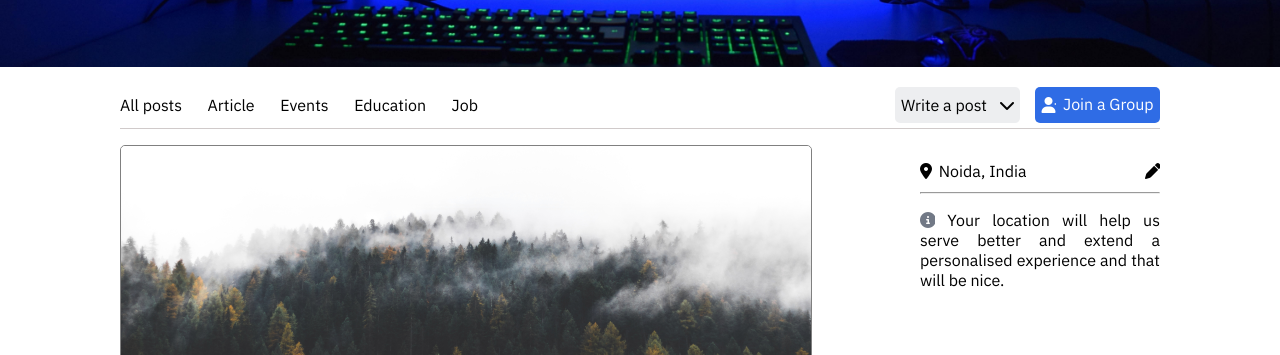
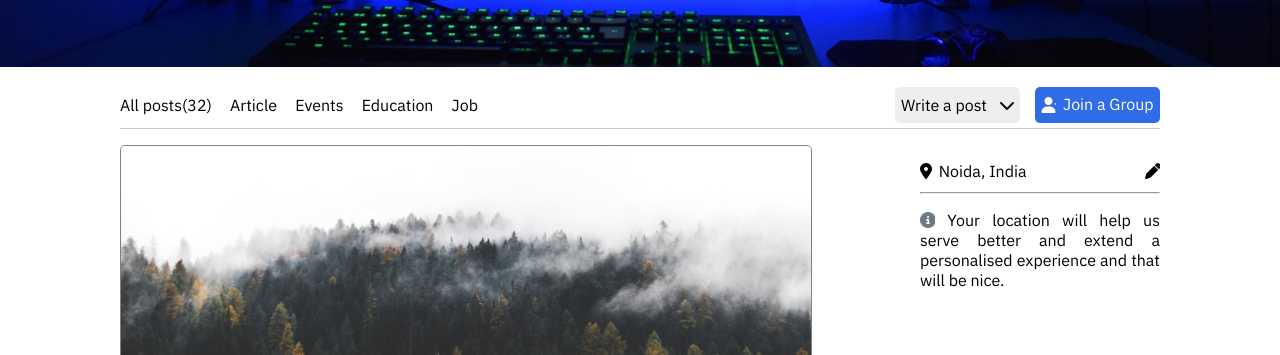
Before and after one commit to againdeepak/atg-world, a plain HTML site: page index.html in a window 1280 px wide. Shown: the part 445-800 px from the top of the page. Drawn offline with Linux system fonts and the light colour scheme; a web font is replaced by a local one.

Commit message:
hero-sec

```diff
--- a/index.html
+++ b/index.html
@@ -69,7 +69,7 @@
 
         <div class="hero-section">
             <div class="btn-lists ">
-                <a href="#">All posts</a>
+                <a href="#">All posts(32)</a>
                 <a href="#">Article</a>
                 <a href="#">Events</a>
                 <a href="#">Education </a>
```
